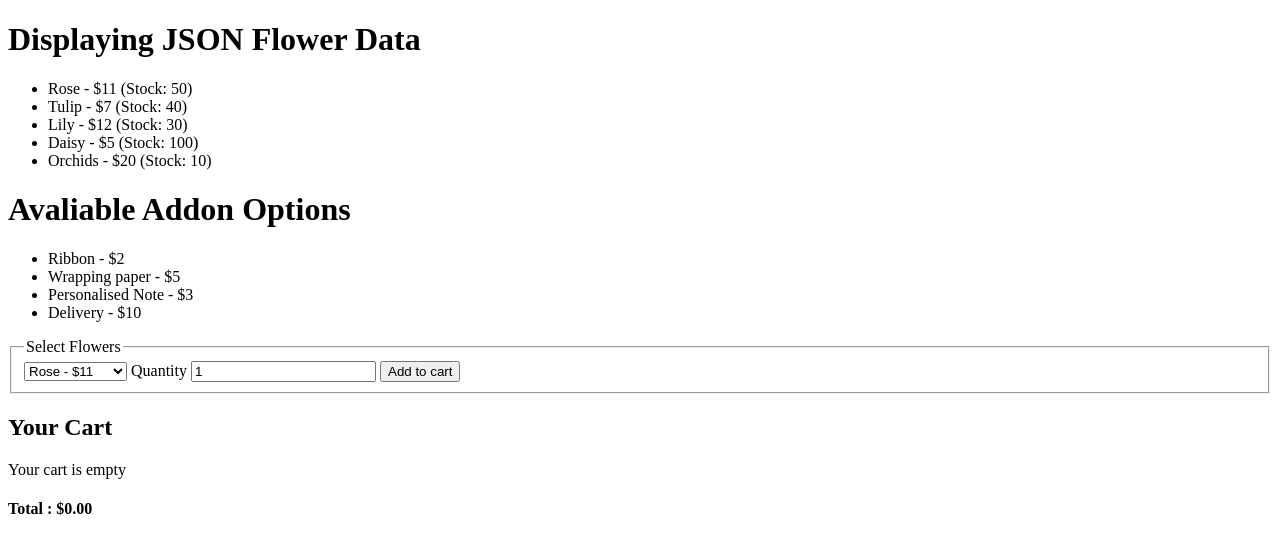
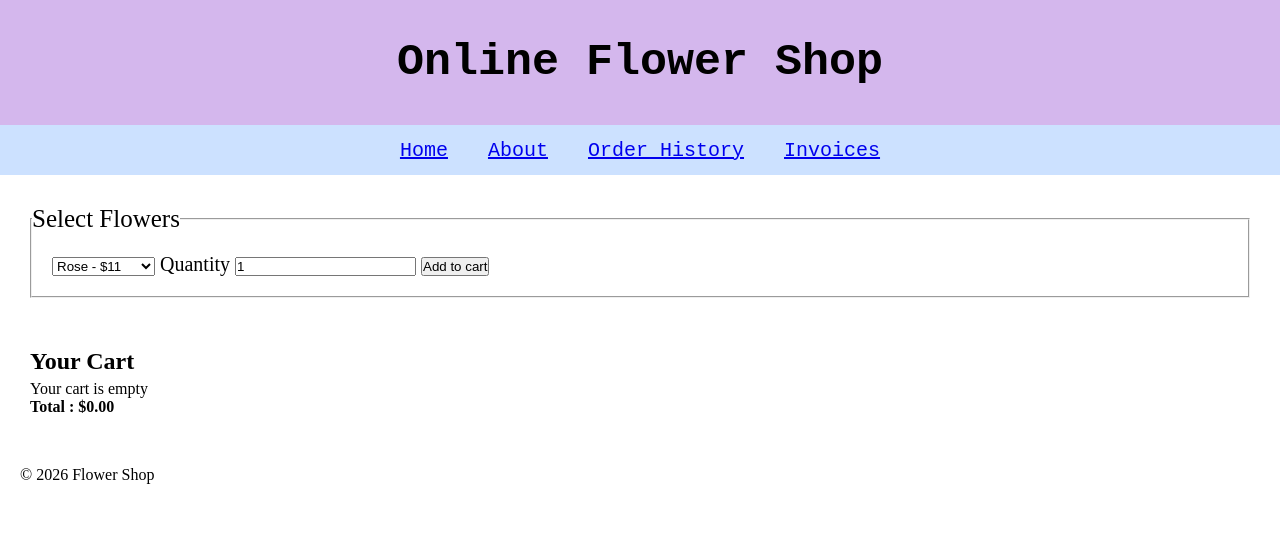
Before and after one commit to SaanviS02/osc_flask_web-app, a Flask app: page / in a window 1280 px wide. Shown: the top 554 px of the page. Run offline with Flask 3, Linux system fonts and the light colour scheme.

Commit message:
Completed learning guide 1

```diff
--- a/app.py
+++ b/app.py
@@ -25,6 +25,18 @@ def index():
     total = calculate_total(cart)
     return render_template('index.html', flowers=flowers, addons=addons, cart=cart, total=total)
 
+@app.route('/about')
+def about():
+    return render_template('about.html')
+
+@app.route('/order_history')
+def order_history():
+    return render_template('order_history.html')
+
+@app.route('/invoice')
+def invoices():
+    return render_template('invoices.html')
+
 # add selected flower to shopping cart
 @app.route('/add_to_cart', methods=['POST'])
 def add_to_cart():
@@ -51,7 +63,7 @@ def add_to_cart():
     return redirect(url_for('index'))
 
 # remove an item from the shopping cart
-@app.route('/remove_from_cart<item>')
+@app.route('/remove_from_cart/<item>')
 def remove_from_cart(item):
     cart = session.get('cart', {})
 
--- a/static/css/style.css
+++ b/static/css/style.css
@@ -0,0 +1,69 @@
+
+* {
+    margin: 0;
+    padding: 0;
+    box-sizing: border-box;
+}
+
+.heading {
+    font-family:'Courier New', Courier, monospace;
+    font-size: 45px;
+    background-color: #d4b7ed;
+    display: flex;
+    justify-content: center;
+    align-items: center;
+    height: 125px;
+}
+
+nav {
+    font-family:'Courier New', Courier, monospace;
+    font-size: 20px;
+    background-color: #cce1ff;
+    display: flex;
+    justify-content: center;
+    align-items: center;
+    height: 50px;
+}
+
+a {
+    padding: 20px;
+}
+
+a:hover {
+    color: blueviolet;
+}
+
+footer {
+    padding: 20px;
+}
+
+/* Home page */
+.form-name {
+    font-size: 25px;
+}
+
+.form-options {
+    padding: 20px;
+    font-size: 20px;
+}
+
+.index-body {
+    padding: 30px;
+}
+
+.index-body h2 {
+    padding-top: 30px;
+}
+
+form {
+    padding-bottom: 20px;
+}
+
+.cart h2, li {
+    margin-bottom: 5px;
+}
+
+/* All page's padding */
+.about h1, .order_history h2, .invoices h2 {
+    padding: 20px;
+}
--- /dev/null
+++ b/templates/base.html
@@ -0,0 +1,26 @@
+<!DOCTYPE html>
+<html lang="en">
+<head>
+    <title>{% block title %}Flower Shop{% endblock %}</title>
+    <link rel="stylesheet" href="{{ url_for('static', filename='css/style.css') }}">
+</head>
+<body>
+    <header>
+        <h1 class="heading">Online Flower Shop</h1>
+        <nav>
+            <a href="{{ url_for('index') }}">Home</a>
+            <a href="{{ url_for('about') }}">About</a>
+            <a href="{{ url_for('order_history') }}">Order History</a>
+            <a href="{{ url_for('invoices') }}">Invoices</a>
+        </nav>
+    </header>
+
+    <main>
+        {% block content %}{% endblock %}
+    </main>
+
+    <footer>
+        <p>&copy; 2026 Flower Shop</p>
+    </footer>
+</body>
+</html>
--- a/templates/index.html
+++ b/templates/index.html
@@ -1,30 +1,14 @@
-<!DOCTYPE html>
-<html lang="en">
-<head>
-    <meta charset="UTF-8">
-    <meta name="viewport" content="width=device-width, initial-scale=1.0">
-    <title>Flask Website</title>
-</head>
+{% extends "base.html" %}
+
+{% block title %}Home - Flower Shop{% endblock %}
+
+{% block content %}
     <body>
-    <h1>Displaying JSON Flower Data</h1>
-
-    <ul>
-        {% for flower, details in flowers.items() %}
-        <li>{{ flower }} - ${{ details['price'] }} (Stock: {{ details['stock'] }})</li>
-        {% endfor %}
-    </ul>
-
-    <h1>Avaliable Addon Options</h1>
-
-    <ul>
-        {% for addon, details in addons.items() %}
-        <li>{{ addon }} - ${{ details['price'] }}</li>
-        {% endfor %}
-    </ul>
-
+        <div class="index-body">
             <form action="{{url_for('add_to_cart' )}}" method="post">
                 <fieldset>
-            <legend for="flower">Select Flowers</legend>
+                    <legend class='form-name'for="flower">Select Flowers</legend>
+                    <div class="form-options">
                         <select name="flower" id="flower">
                             {% for flower, details in flowers.items() %}
                             <option value="{{ flower }}">{{ flower }} - ${{ details['price'] }}</option>
@@ -33,6 +17,7 @@
                         <label for="quantity">Quantity</label>
                         <input type="number" name="quantity" value="1" min="1">
                         <button type="submit">Add to cart</button>
+                    </div>
                 </fieldset>
             </form>
             {% with messages = get_flashed_messages() %}
@@ -45,6 +30,7 @@
                 {% endif %}
             {% endwith %}
 
+            <div class="cart">
                 <h2>Your Cart</h2>
                 {% if cart %}
                     <ul>
@@ -60,6 +46,7 @@
                 {% endif %}
 
                 <h4>Total : ${{ '%.2f' % total }}</h4>
-
+            </div>
+        </div>
     </body>
-</html>
+{% endblock %}
```
Also changed, not shown: templates/about.html (added, +9 -0 lines), templates/index2.html (added, +65 -0 lines), templates/invoices.html (added, +9 -0 lines), templates/order_history.html (added, +9 -0 lines). Lines whose indentation alone changed are shown as unchanged.
